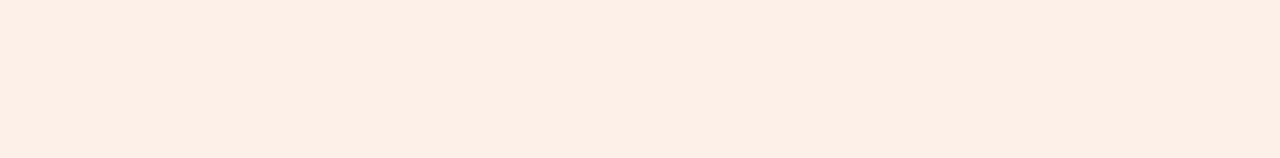
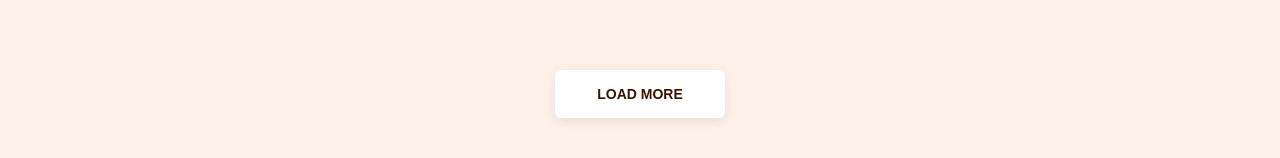
Before and after one commit to LaMileyn/React-layout, a React (Create React App) app: page /main/design in a window 1280 px wide. Shown: the part 1454-1612 px from the top of the page. Before the commit the page ends 1529 px from the top, so only its background shows below. Built offline with nearby package versions, Linux system fonts and the light colour scheme.

Commit message:
Added btn load more in layout

```diff
--- a/src/components/MainContent/Cards/Cards.jsx
+++ b/src/components/MainContent/Cards/Cards.jsx
@@ -7,6 +7,7 @@ const Cards = ({cardsType}) => {
     const {cards} = useSelector(state => state.cards)
     return (
         <div className={s.cards}>
+            <div className={s.cards__items}>
                 {
                     cardsType === "all"
                         ? (
@@ -23,6 +24,11 @@ const Cards = ({cardsType}) => {
 
                 }
             </div>
+            <div className={s.cards__btn}>
+                <button>LOAD MORE</button>
+            </div>
+
+        </div>
     );
 }
 
--- a/src/components/MainContent/Cards/Cards.module.scss
+++ b/src/components/MainContent/Cards/Cards.module.scss
@@ -1,6 +1,30 @@
+@import "src/styles/variables";
+
 .cards{
-  padding-top: 75px;
-  display: grid;
-  gap: 47px;
-  grid-template-columns: repeat(auto-fill,minmax(330px,1fr));
+
+  &__items{
+    padding-top: 75px;
+    display: grid;
+    gap: 47px;
+    grid-template-columns: repeat(auto-fill,minmax(330px,1fr));
+  }
+
+  &__btn{
+    margin-top: 80px;
+    text-align: center;
+    button{
+      width: 170px;
+      height: 48px;
+      border-radius: 6px;
+      filter: drop-shadow(0px 3px 5px rgba(57,20,0,0.08));
+      background-color: $whiteColor;
+      font-size: 14px;
+      color: $brownDarkColor;
+      font-weight: 900;
+      text-align: center;
+      border: none;
+      cursor: pointer;
+    }
+  }
+
 }
--- a/src/components/MainContent/MainContent.jsx
+++ b/src/components/MainContent/MainContent.jsx
@@ -2,7 +2,7 @@ import React from 'react';
 import s from './MainContent.module.scss'
 import Categorys from "./Categorys/Categorys";
 import Cards from "./Cards/Cards";
-import {Outlet, Route, Routes} from "react-router-dom";
+import {Outlet, Route, Routes, Navigate} from "react-router-dom";
 
 
 const MainContent = (props) => {
@@ -12,6 +12,7 @@ const MainContent = (props) => {
                 <Categorys/>
                 <Outlet/>
                 <Routes>
+                    <Route index element={<Navigate to = {`showAll`}/>}/>
                     <Route path="showAll" element={<Cards cardsType={"all"}/>}/>
                     <Route index element={<Cards cardsType={"all"}/>}/>
                     <Route path="design" element={<Cards cardsType={"Design"}/>}/>
--- a/src/styles/variables.scss
+++ b/src/styles/variables.scss
@@ -4,6 +4,7 @@ $wheatMediumColor : #fdf0e9;
 $wheatLightColor : #ffffff;
 $wheatLowColor : #b1b2b9;
 $brownColor : #806354;
+$brownDarkColor: #391400;
 $whiteColor : #ffffff;
 $orangeColor : #ee6d57;
 $greenColor : #16cd53;
```
Lines whose indentation alone changed are shown as unchanged.
